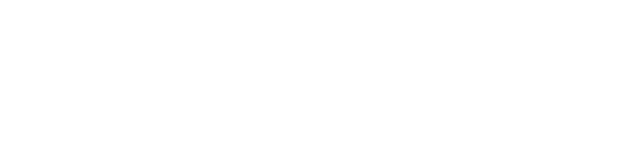
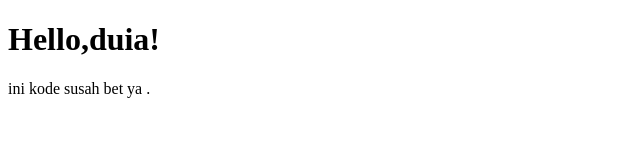
Before and after one commit to gaza18/apage-02, a plain HTML site: page index.html in a window 1280 px wide. Shown: the whole page, without its empty margins (0-640 px from the left). Drawn offline with Linux system fonts and the light colour scheme.

Commit message:
testing ulang after push

```diff
--- a/index.html
+++ b/index.html
@@ -5,7 +5,10 @@
     <meta name="viewport" content="width=device-width, initial-scale=1.0">
     <title>Document</title>
 </head>
+
 <body>
+    <h1>Hello,duia!</h1>
+    <p>ini kode susah bet ya .</p>
 
 </body>
 </html>
```
